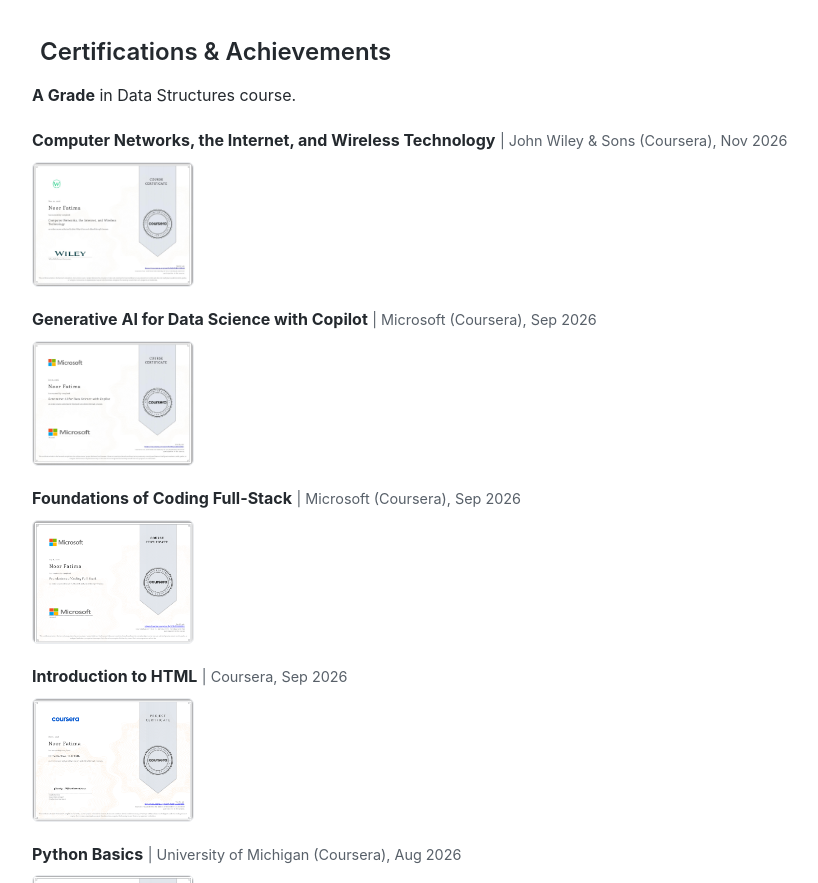
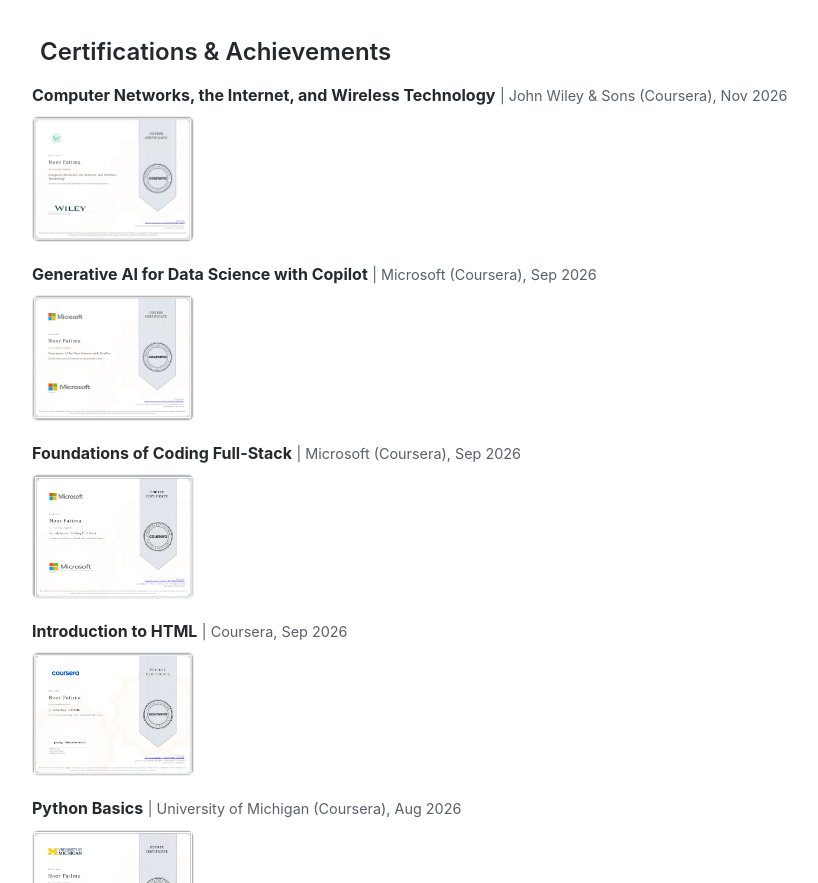
Before and after one commit to NUR0710/Portfolio, a plain HTML site: page index.html in a window 1280 px wide. Shown: the part 1577-2460 px from the top of the page, without its empty margins (208-1026 px from the left). Drawn offline with Linux system fonts and the light colour scheme.

Commit message:
Update index.html

```diff
--- a/index.html
+++ b/index.html
@@ -118,10 +118,6 @@
     <h2><span class="section-icon"></span>Certifications &amp; Achievements</h2>
 
     <div class="cert-item">
-        <strong>A Grade</strong> in Data Structures course.
-    </div>
-
-    <div class="cert-item">
         <strong>Computer Networks, the Internet, and Wireless Technology</strong> <span class="cert-date">| John Wiley &amp; Sons (Coursera), Nov 2026</span><br>
         <a href="https://www.coursera.org/account/accomplishments/verify/MQ7KEKJ1QRL8" target="_blank"><img src="assets/CCN.png" alt="Computer Networks Certificate" class="cert-img"></a>
     </div>
```
